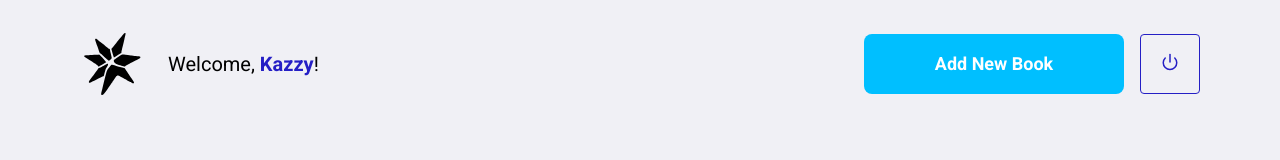
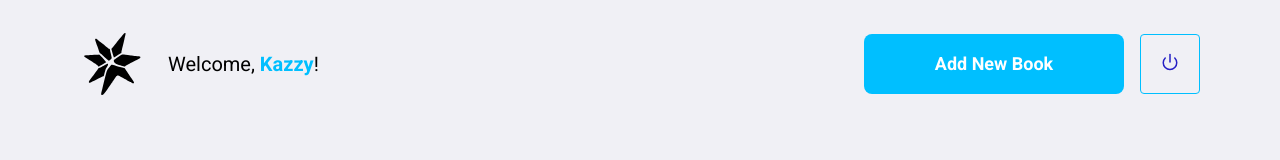
Before and after one commit to kaioa1meida/restful-spring-frontend, a React (Create React App) app: page /books in a window 1280 px wide. In both pictures the pointer is over the button 1170 px from the left and 64 px from the top of the page. Shown: the top 160 px of the page. Built offline with nearby package versions, Linux system fonts and the light colour scheme.

Commit message:
style: change buttons color

```diff
--- a/src/pages/Books/styles.css
+++ b/src/pages/Books/styles.css
@@ -16,7 +16,7 @@
 }
 
 .book-container header span strong {
-    color: #251fc5;
+    color: #00BFFF;
 }
 
 .book-container header img {
@@ -40,7 +40,7 @@
 }
 
 .book-container header button:hover {
-    border-color: #251fc5;
+    border-color: #00BFFF;
 }
 
 .book-container h1 {
```
